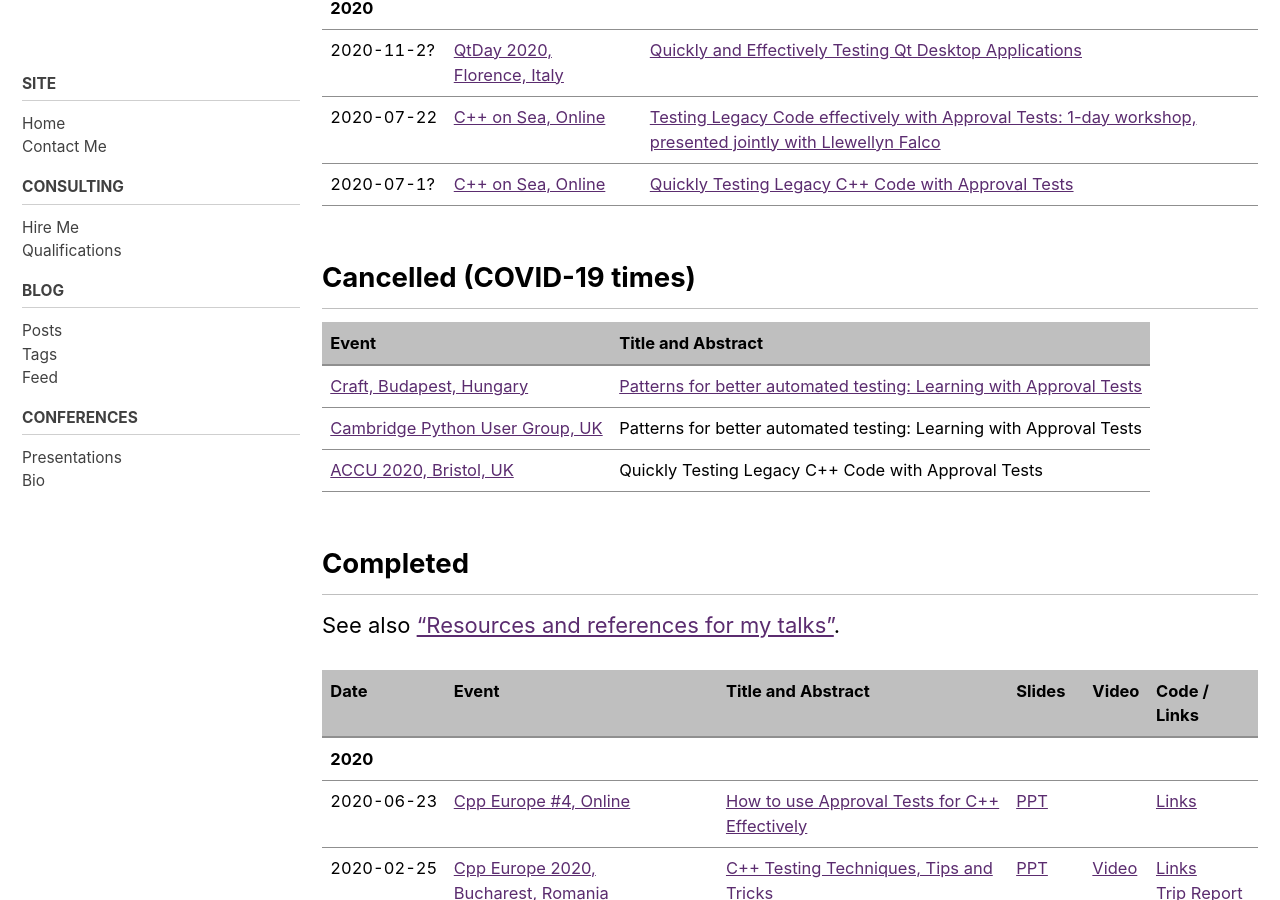
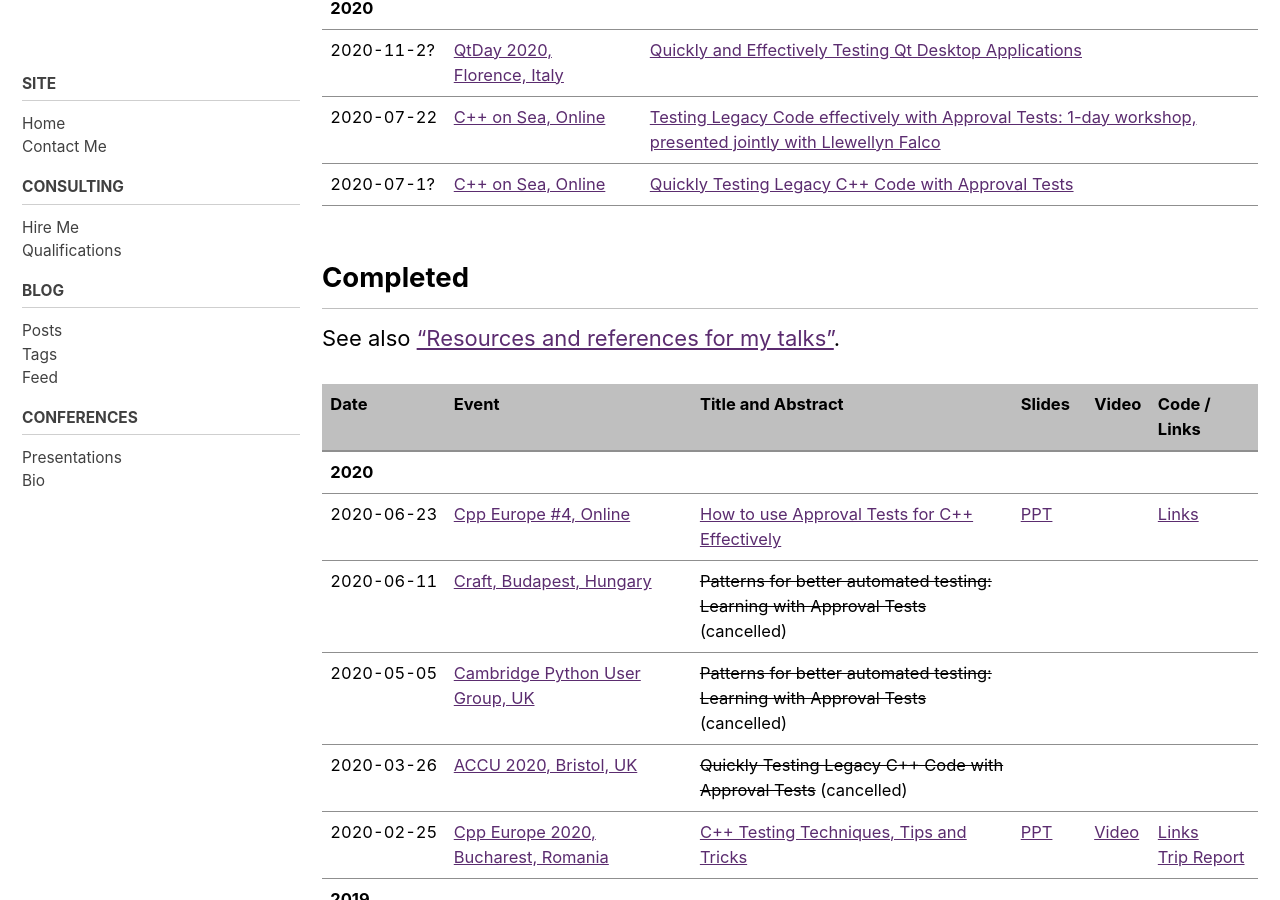
Before and after one commit to claremacrae/claremacrae.github.io, a Jekyll site: the page built from conferences/presentations.md, in a window 1280 px wide and 900 px high, scrolled down 335 px. Built offline with Jekyll 4.4.1, drawn with Linux system fonts in a browser that asks for light colours; cached includes are drawn as plain includes; nearby versions of some CDN libraries; some of the changed lines change nothing that is shown.

Commit message:
Merge Cancelled talks in to main list

```diff
--- a/conferences/presentations.md
+++ b/conferences/presentations.md
@@ -15,14 +15,6 @@
 | <span class="text-tabular-dates">2020-07-22</span> | [C++ on Sea, Online](https://cpponsea.uk/) | [Testing Legacy Code effectively with Approval Tests: 1-day workshop, presented jointly with Llewellyn Falco](https://cpponsea.uk/2020/sessions/workshop_testing-legacy-code-effectively-with-approval-tests.html) |
 | <span class="text-tabular-dates">2020-07-1?</span> | [C++ on Sea, Online](https://cpponsea.uk/) | [Quickly Testing Legacy C++ Code with Approval Tests](https://cpponsea.uk/2020/sessions/quickly-testing-legacy-cpp-code-with-approval-tests.html) |
 
-## Cancelled (COVID-19 times)
-
-| Event | Title and Abstract |
-| ----- | ------------------ |
-| [Craft, Budapest,&nbsp;Hungary](https://craft-conf.com) | [Patterns for better automated testing: Learning with Approval Tests](https://craft-conf.com/speaker/ClareMacrae) |
-| [Cambridge Python User Group, UK](https://www.meetup.com/CamPUG/) | Patterns for better automated testing: Learning with Approval Tests |
-| [ACCU 2020, Bristol,&nbsp;UK](https://conference.accu.org/) | Quickly Testing Legacy C++ Code with Approval Tests |
-
 ## Completed
 
 See also ["Resources and references for my talks"](https://github.com/claremacrae/talks).
@@ -31,6 +23,9 @@
 | ----- | ----- | ------------------ | ------- | ----- | ------------ |
 | **2020** | &nbsp; | &nbsp; | &nbsp; | &nbsp; | &nbsp; |
 | <span class="text-tabular-dates">2020-06-23</span> | [Cpp Europe #4, Online](https://cppeurope.com) | [How to use Approval Tests for C++ Effectively](https://cppeurope.com/sessions/session-with-clare-macrae/) | [PPT](https://www.slideshare.net/ClareMacrae/how-to-use-approval-tests-for-c-effectively) |  &nbsp; | [Links](https://github.com/claremacrae/talks/blob/main/How_to_use_Approval_Tests_for_C++_Effectively.md#top)
+| <span class="text-tabular-dates">2020-06-11</span> | [Craft, Budapest,&nbsp;Hungary](https://craft-conf.com) | ~~Patterns for better automated testing: Learning with Approval Tests~~ (cancelled) |
+| <span class="text-tabular-dates">2020-05-05</span> | [Cambridge Python User Group, UK](https://www.meetup.com/CamPUG/) | ~~Patterns for better automated testing: Learning with Approval Tests~~ (cancelled) |
+| <span class="text-tabular-dates">2020-03-26</span> | [ACCU 2020, Bristol,&nbsp;UK](https://conference.accu.org/) | ~~Quickly Testing Legacy C++ Code with Approval Tests~~ (cancelled) |
 | <span class="text-tabular-dates">2020-02-25</span> | [Cpp Europe 2020, Bucharest,&nbsp;Romania](https://cppeurope.com) | [C++ Testing Techniques, Tips and Tricks](https://cppeurope.com/sessions/cpp-testing-techniques-tips-and-tricks/) | [PPT](https://www.slideshare.net/ClareMacrae/cpp-testing-techniques-tips-and-tricks-cpp-europe) | [Video](https://www.youtube.com/watch?v=-5N-u34L7wo&list=PLKkbEnCSP7sek-bn-Ae-b16aa7y_mc2EH&index=10&t=0s) | [Links](https://github.com/claremacrae/talks/blob/main/Cpp_Testing_Techniques_Tips_and_Tricks.md#top) <br> [Trip&nbsp;Report](/blog/2020/03/cppeurope-2020) |
 | **2019** | &nbsp; | &nbsp; | &nbsp; | &nbsp; | &nbsp; |
 | <span class="text-tabular-dates">2019-11-21</span> | [C++ London, UK](https://www.meetup.com/CppLondon/) | [C++ Testing Techniques, Tips and Tricks](https://www.meetup.com/CppLondon/events/265146936/) | [PPT](https://www.slideshare.net/ClareMacrae/c-testing-techniques-tips-and-tricks-c-london) | [Video](https://www.youtube.com/watch?v=j3prZoR8c_c) | [Links](https://github.com/claremacrae/talks/blob/main/Cpp_Testing_Techniques_Tips_and_Tricks.md#top) |
```
